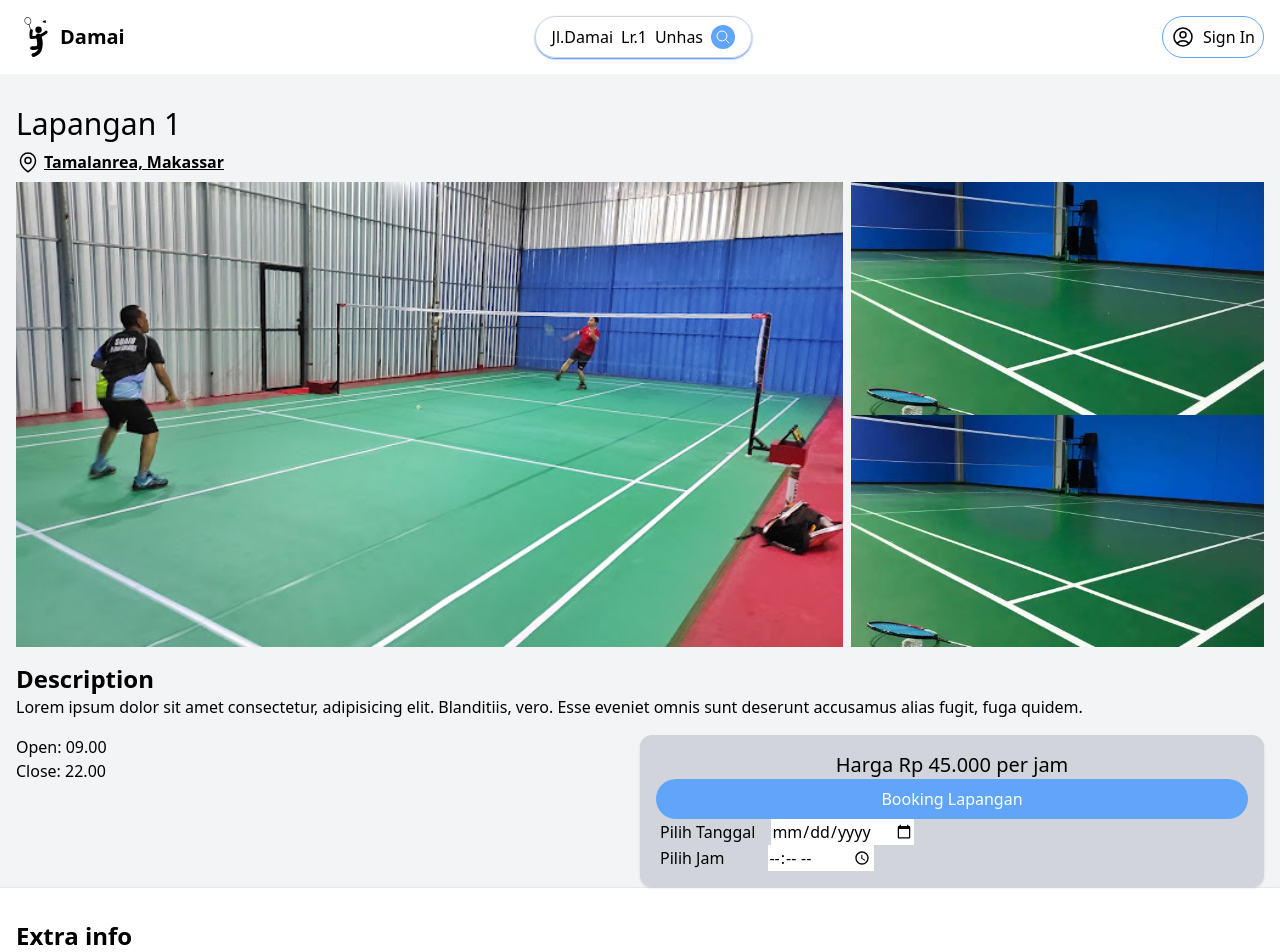
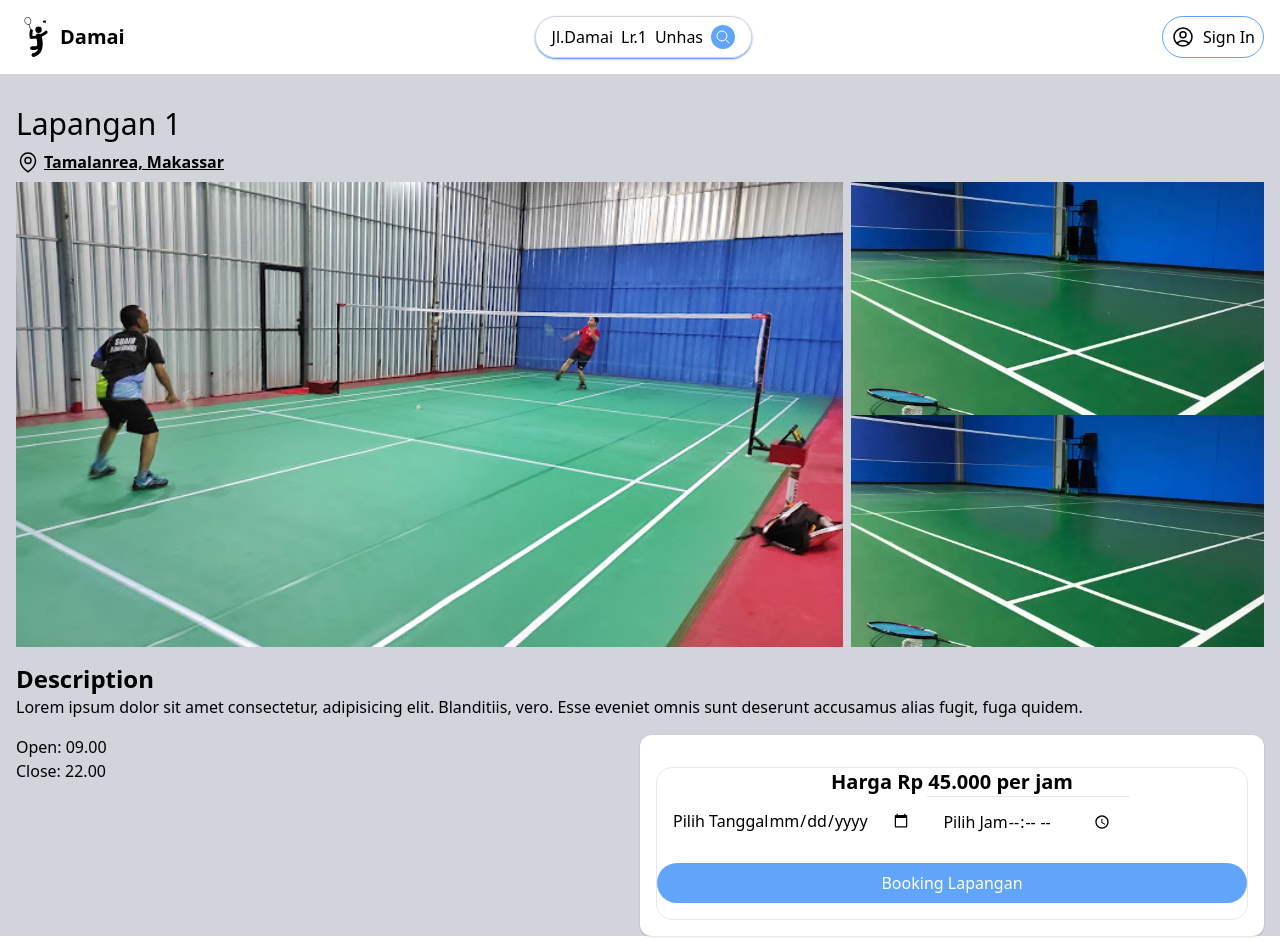
Before and after one commit to deril1709/booking-system, a React (Vite) app in the folder client/: page /field in a window 1280 px wide. Shown: the top 952 px of the page. Built offline with nearby package versions, Linux system fonts and the light colour scheme; no server answers.

Commit message:
SingleField Design

```diff
--- a/client/src/pages/SingleField.jsx
+++ b/client/src/pages/SingleField.jsx
@@ -4,9 +4,9 @@ import lapangan from '../Lapangan.jpg';
 
 function SingleField() {
     return (
-        <div className="mt-4 bg-gray-100 -mx-8 px-8 pt-8">
+        <div className="mt-4 bg-gray-300 -mx-8 px-8 pt-8">
             <h1 className="text-3xl">Lapangan 1</h1>
-            <a href={'https://www.google.com/maps/place/Lapangan+Bulutangkis+Damai/@-5.1302029,119.4939794,17z/data=!4m8!3m7!1s0x2dbefdb79dac8719:0xae0fa332867d9268!8m2!3d-5.1302029!4d119.4939794!9m1!1b1!16s%2Fg%2F11js8ntvlh?entry=ttu'} className='block font-semibold underline flex gap-1 my-2'>
+            <a href={'https://www.google.com/maps/place/Lapangan+Bulutangkis+Damai/@-5.1302029,119.4939794,17z/data=!4m8!3m7!1s0x2dbefdb79dac8719:0xae0fa332867d9268!8m2!3d-5.1302029!4d119.4939794!9m1!1b1!16s%2Fg%2F11js8ntvlh?entry=ttu'} className='font-semibold underline flex gap-1 my-2'>
                 <svg xmlns="http://www.w3.org/2000/svg" fill="none" viewBox="0 0 24 24" strokeWidth={1.5} stroke="currentColor" className="w-6 h-6 flex">
                     <path strokeLinecap="round" strokeLinejoin="round" d="M15 10.5a3 3 0 11-6 0 3 3 0 016 0z" />
                     <path strokeLinecap="round" strokeLinejoin="round" d="M19.5 10.5c0 7.142-7.5 11.25-7.5 11.25S4.5 17.642 4.5 10.5a7.5 7.5 0 1115 0z" />
@@ -37,25 +37,28 @@ function SingleField() {
                     <p>Open: 09.00</p>
                     <p>Close: 22.00</p>
                 </div>
-                <div className='bg-gray-300 p-4 rounded-xl shadow'>
-                    <div>
-                        <div className='text-xl text-center'>
+                <div className='bg-white p-4 rounded-xl shadow'>
+                    <div className='border rounded-2xl mt-4'>
+                        <div className='text-xl text-center font-semibold'>
                             Harga Rp 45.000 per jam <br />
                         </div>
-                        <button className='login'>Booking Lapangan</button>
-                        <div className=''>
-                            <label htmlFor="" className='ml-1 mr-4'>Pilih Tanggal</label>
-                            <input type="date" />
+                        <div className="flex">
+                            <div className=' bg-white py-3 px-4'>
+                                <label>Pilih Tanggal</label>
+                                <input type="date" />
+                            </div>
+                            <div className=' bg-white py-3 px-4 border-t'>
+                                <label>Pilih Jam</label>
+                                <input type="time" />
+                            </div>
                         </div>
-                        <div className=''>
-                            <label htmlFor="" className='ml-1 mr-11'>Pilih Jam</label>
-                            <input type="time" />
-                        </div>
+                        <button className='login my-4'>Booking Lapangan</button>
                     </div>
+                    <div></div>
                 </div>
 
             </div>
-            <div className="bg-white -mx-8 px-8 py-8 border-t">
+            <div className="bg-white -mx-8 px-8 py-8 border-l">
                 <div>
                     <h2 className="font-semibold text-2xl">Extra info</h2>
                 </div>
```
